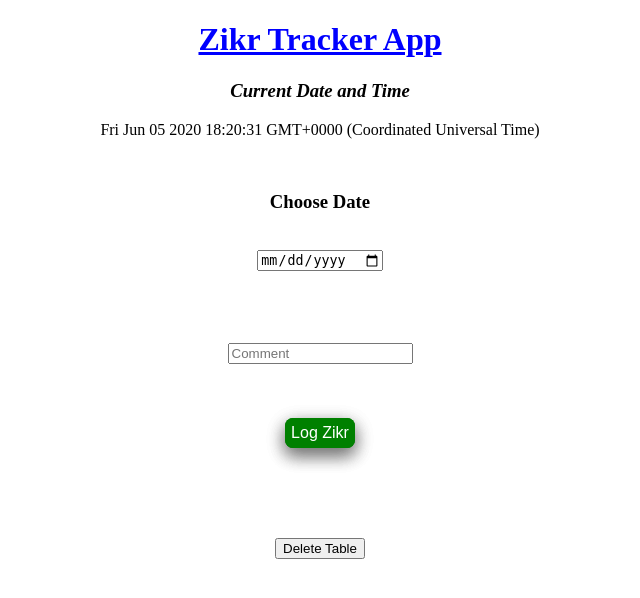
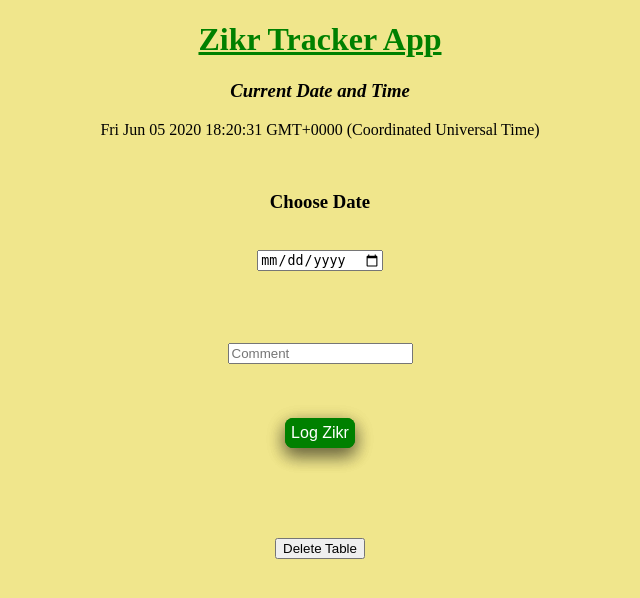
Before and after one commit to knail1/zikrtracker, a Flask app: page / in a window 1280 px wide. Shown: the top 598 px of the page, without its empty margins (320-960 px from the left). Run offline with Flask 2, Linux system fonts and the light colour scheme; data that the repository does not hold is empty; some libraries are stand-ins or nearby versions.

Commit message:
changing a little bit of css

```diff
--- a/static/style.css
+++ b/static/style.css
@@ -1,5 +1,8 @@
+body {
+    background-color: khaki;
+}
 .title {
-    color: blue;
+    color: green;
     text-align: center;
 
 }
```
